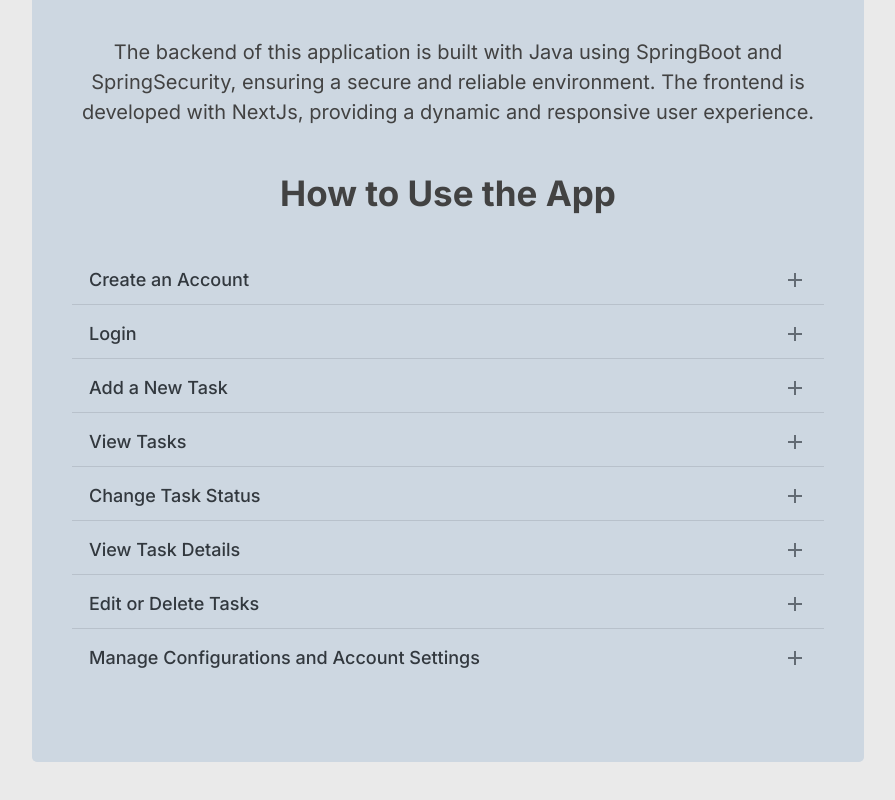
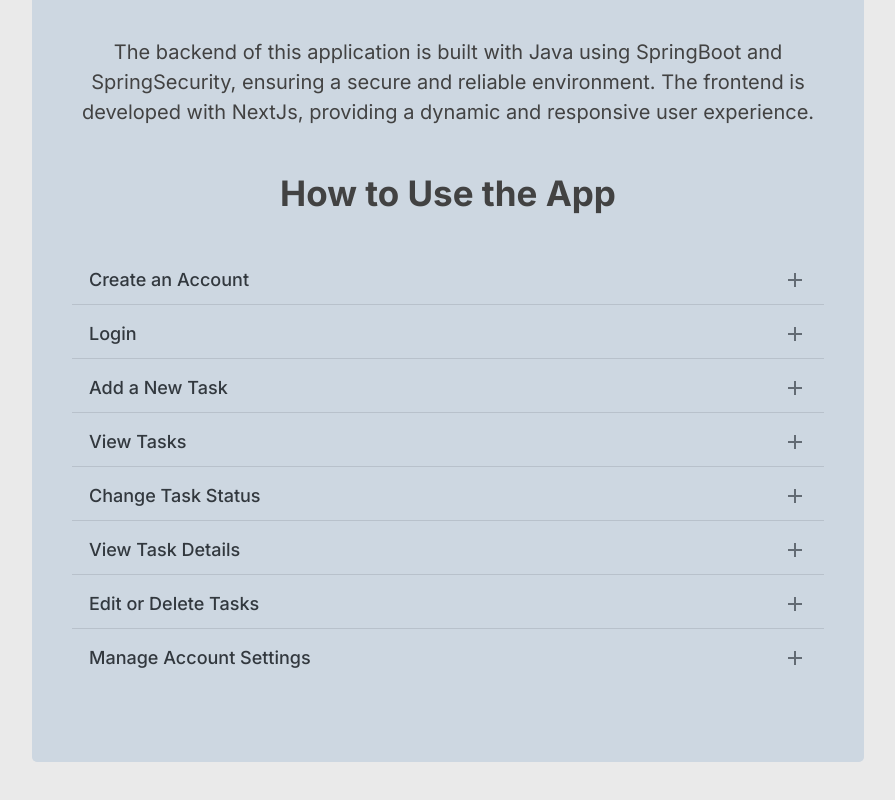
Before and after one commit to Marcus-Nastasi/to-dos-app-v2, a Next.js app: page /about in a window 1280 px wide. Shown: the part 532-1332 px from the top of the page, without its empty margins (192-1087 px from the left). Built offline with nearby package versions, Linux system fonts and the light colour scheme.

Commit message:
app: refactoring about page's texts

```diff
--- a/src/app/about/page.tsx
+++ b/src/app/about/page.tsx
@@ -294,7 +294,7 @@ export default function About() {
                                     />
                                  }
                               >
-                                 Click the 'plus' button or press Alt+T to create a new to-do.
+                                 Click the 'plus' button to create a new to-do.
                               </Typography>
                               <Typography
                                  startDecorator={
@@ -364,7 +364,7 @@ export default function About() {
                               View Task Details
                            </AccordionSummary>
                            <AccordionDetails>
-                              Click on the task summary to view detailed information about the task.
+                              Click on the task summary 'details' then on 'open' to view detailed information about the task.
                            </AccordionDetails>
                         </Accordion>
                         <Accordion>
@@ -386,7 +386,7 @@ export default function About() {
                                  }
                               >
                                  In the task details view, you can click the 'edit' button to update the task.
-                                 This will take you to the update page.
+                                 This will take you to the update modal.
                               </Typography>
                               <Typography
                                  startDecorator={
@@ -407,7 +407,7 @@ export default function About() {
                         </Accordion>
                         <Accordion>
                            <AccordionSummary indicator={<AddIcon />}>
-                              Manage Configurations and Account Settings
+                              Manage Account Settings
                            </AccordionSummary>
                            <AccordionDetails>
                               <Typography
@@ -423,7 +423,7 @@ export default function About() {
                                     />
                                  }
                               >
-                                 On the home page, click the vertical three dots in the top right corner.
+                                 On the home page, click the hamburger menu in the top left corner.
                               </Typography>
                               <Typography
                                  startDecorator={
@@ -438,8 +438,8 @@ export default function About() {
                                     />
                                  }
                               >
-                                 From there, you can access the Configurations and Account
-                                 pages to manage your application and account settings.
+                                 From there, you can access the Account
+                                 page to manage your account settings.
                               </Typography>
                            </AccordionDetails>
                         </Accordion>
```
